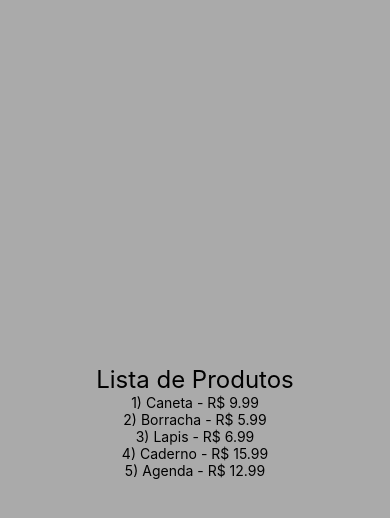
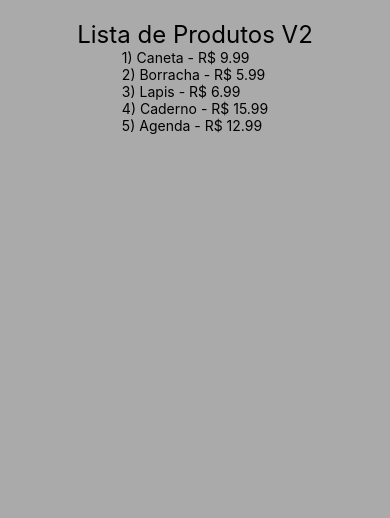
Before and after one commit to tomrobson/React-Native-Exercicio, a React Native app: screen / in a window 390 px wide. Shown: the top 518 px of the page. Built offline with nearby package versions, Linux system fonts and the light colour scheme.

Commit message:
Usando FlatList

```diff
--- a/src/App.js
+++ b/src/App.js
@@ -1,6 +1,7 @@
 import React from 'react'
 import { View, StyleSheet } from 'react-native'
 
+import ListaProdutosV2 from './components/Produtos/ListaProdutosV2'
 import ListaProdutos from './components/Produtos/ListaProdutos'
 import UsuarioLogado from './components/UsuarioLogado'
 import Familia from './components/Relacao/Familia'
@@ -20,7 +21,9 @@
 
 export default () => (
     <View style={style.App}>
-        <ListaProdutos />
+        <ListaProdutosV2 />
+
+        {/* <ListaProdutos /> */}
 
         {/* <UsuarioLogado usuario = {{ nome: 'João', email: 'jo@gmail.com' }} />
         <UsuarioLogado usuario = {{ nome: 'Ana' }} />
--- /dev/null
+++ b/src/components/Produtos/ListaProdutosV2.js
@@ -0,0 +1,24 @@
+import React from 'react'
+import { Text, FlatList } from 'react-native'
+
+import Estilo from '../estilo'
+import produtos from './produtos'
+
+export default props => {
+    const produtoRender = ({item: p}) => {
+    return <Text>{p.id}) {p.nome} - R$ {p.preco}</Text>
+        }
+
+    return (
+        <>
+            <Text style={Estilo.txtG}>
+                Lista de Produtos V2
+            </Text>
+            <FlatList
+                data={produtos}
+                keyExtractor={i => `${i.id}`}
+                renderItem={produtoRender}
+            />
+        </>
+    )
+}
```
